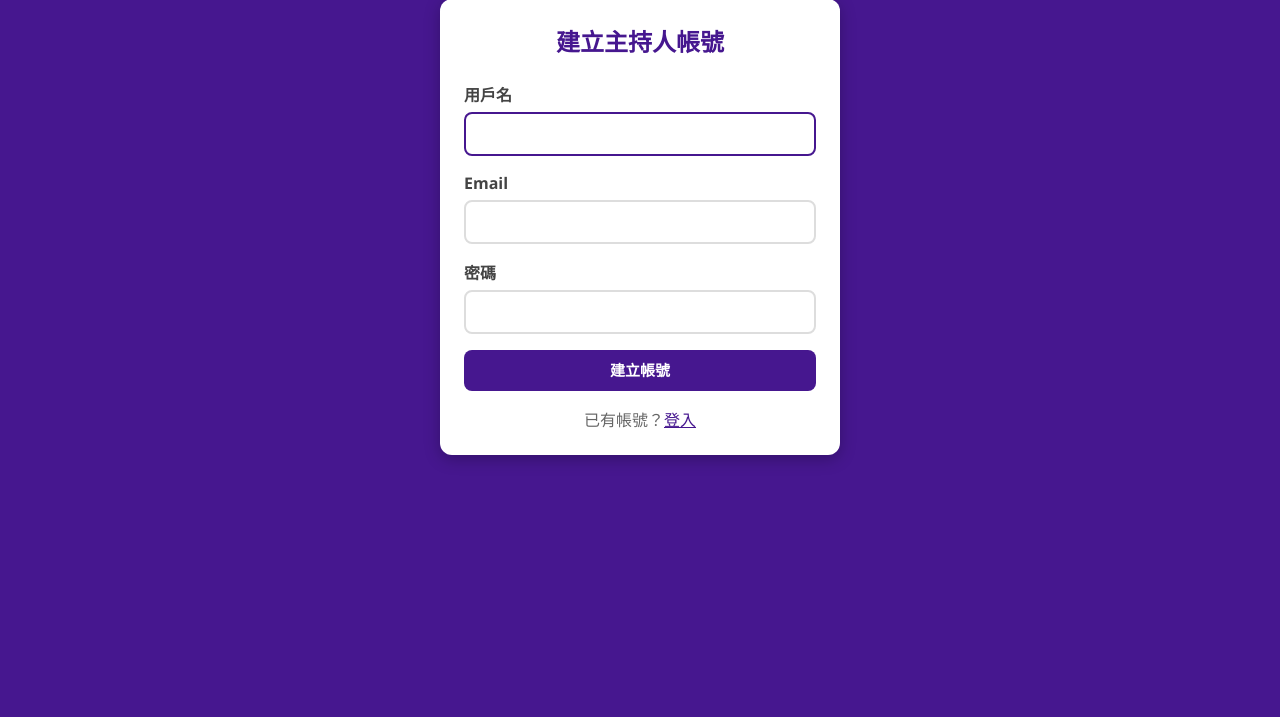
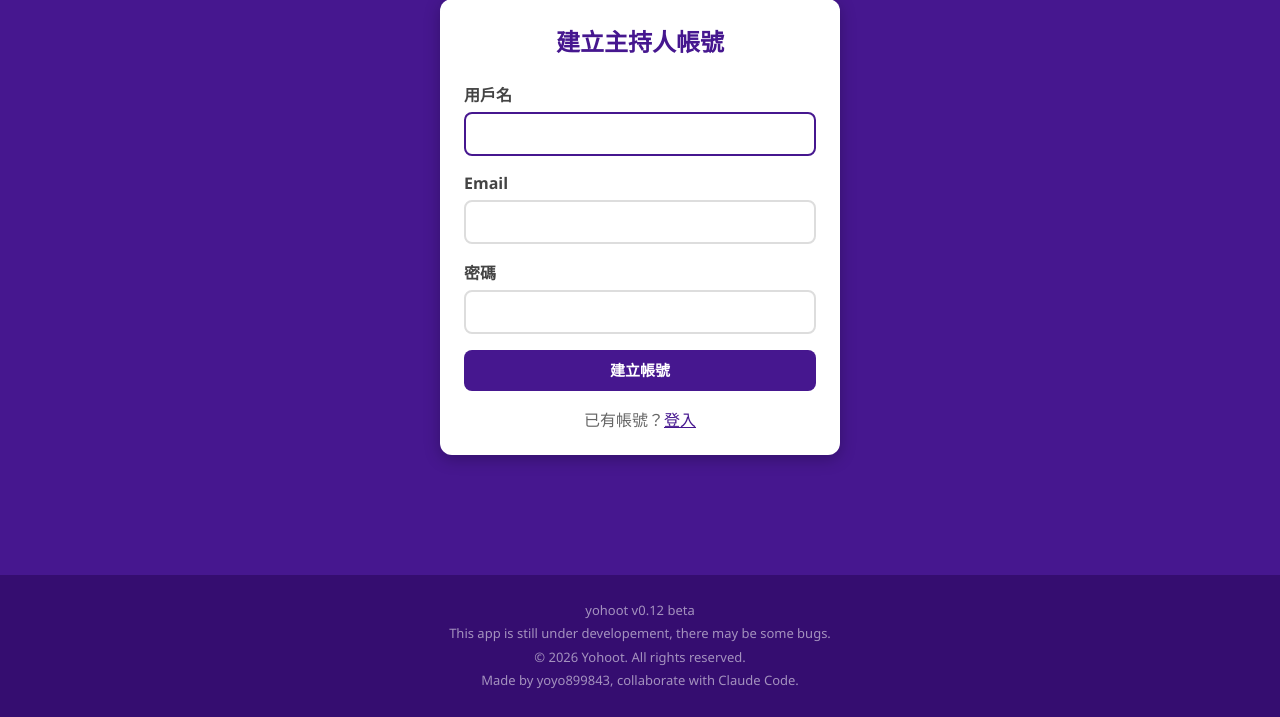
Before and after one commit to yoyo899843/Yohoot, a Flask app: page /auth/register in a window 1280 px wide. Shown: the part 139-856 px from the top of the page. Before the commit the page ends 601 px from the top, so only its background shows below. Run offline with Flask 3, Linux system fonts and the light colour scheme.

Commit message:
v 0.12 beta

```diff
--- a/static/css/main.css
+++ b/static/css/main.css
@@ -170,3 +170,18 @@
   border-radius: 20px;
   font-weight: 700;
 }
+
+/* ── Footer ─────────────────────────────────────────────────────────── */
+footer {
+  background: #350d70;
+  margin-top: 40px;
+}
+.footer {
+  max-width: 960px;
+  margin: 0 auto;
+  padding: 24px 16px;
+  text-align: center;
+  color: rgba(255, 255, 255, .55);
+  font-size: 13px;
+  line-height: 1.8;
+}
--- a/templates/base.html
+++ b/templates/base.html
@@ -39,4 +39,12 @@
 
   {% block scripts %}{% endblock %}
 </body>
+<footer>
+  <div class="footer">
+    <p>yohoot v0.12 beta</p>
+    <p>This app is still under developement, there may be some bugs.</p>
+    <p>&copy; 2026 Yohoot. All rights reserved.</p>
+    <p>Made by yoyo899843, collaborate with Claude Code.</p>
+  </div>
+</footer>
 </html>
```
Also changed, not shown: instance/yohoot_dev.db (added).
